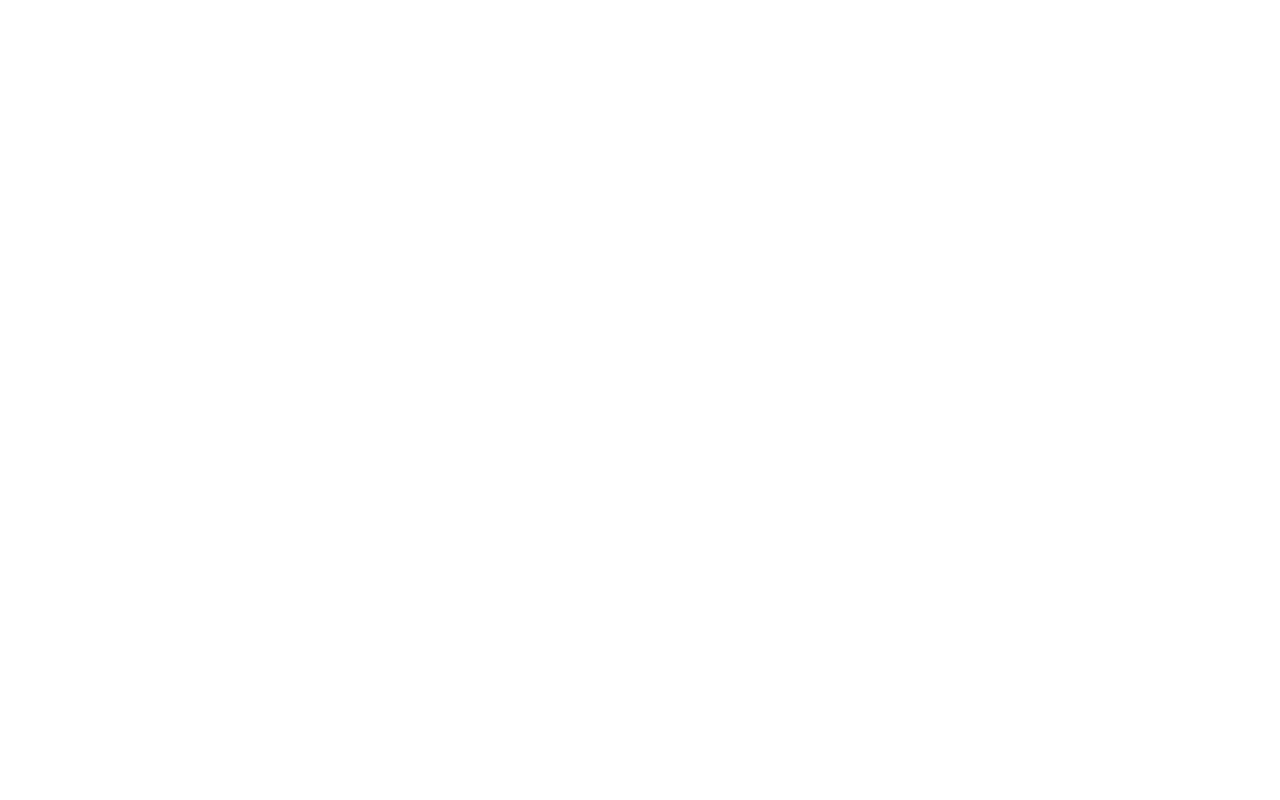
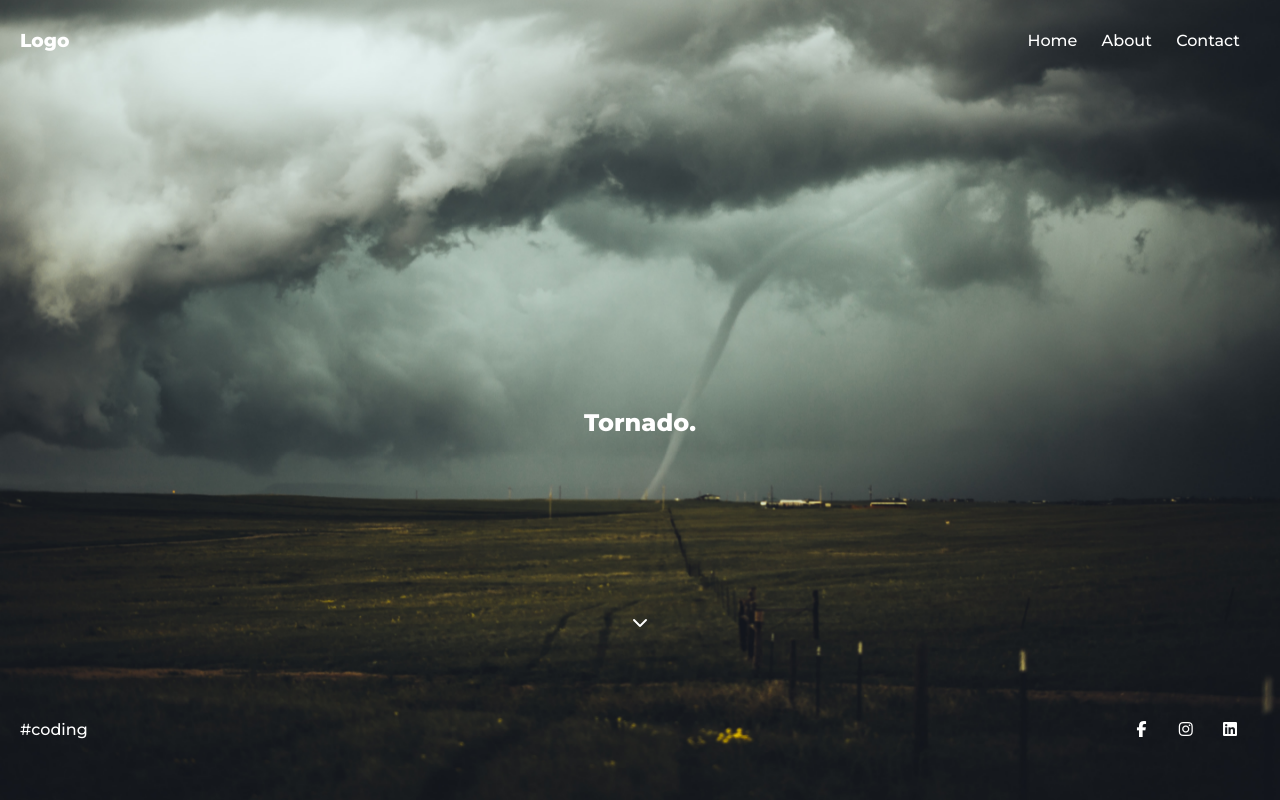
Before and after one commit to igorcuber/tornado.github.io, a plain HTML site: page index.html in a window 1280 px wide. Drawn offline with Linux system fonts and the light colour scheme.

Commit message:
Update style.css

```diff
--- a/css/style.css
+++ b/css/style.css
@@ -16,7 +16,7 @@ body {
 }
 
 .page{
-    background-image: url(imagem/nikolas-noonan-n_3kdpSkrJo-unsplash.jpg);
+    background-image: url(/imagem/nikolas-noonan-n_3kdpSkrJo-unsplash.jpg);
     background-attachment: fixed;
     background-repeat: no-repeat;
     background-position: center;
```
